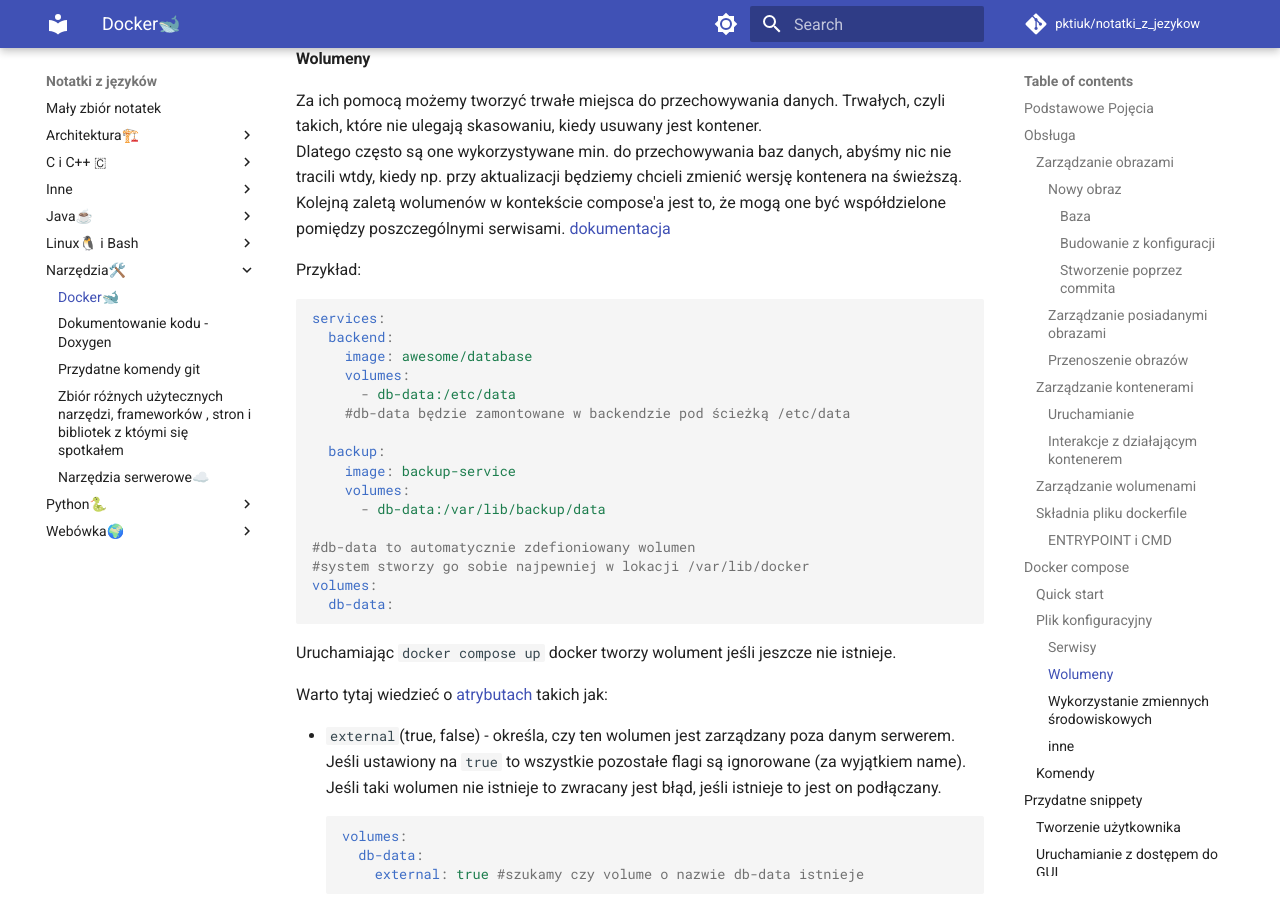
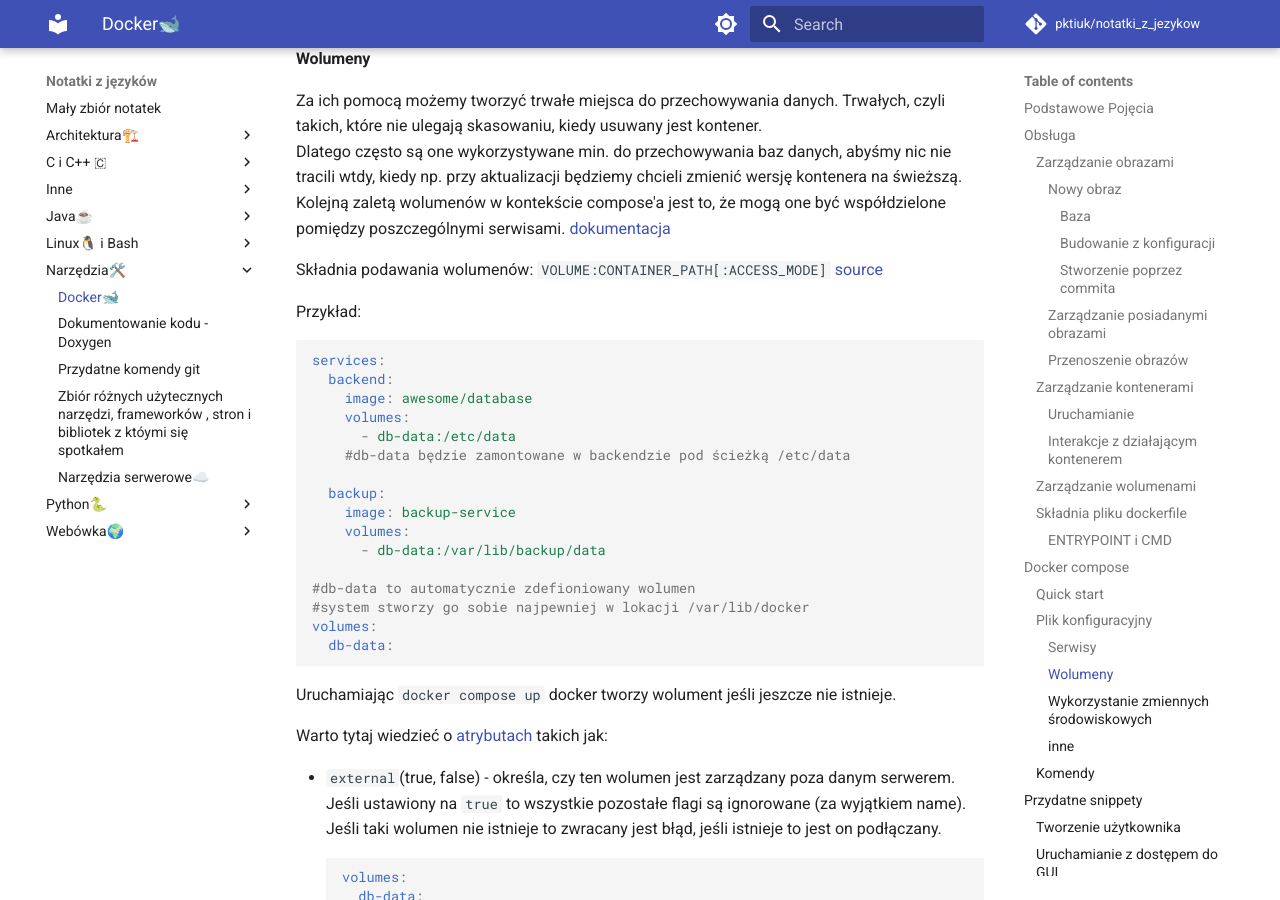
Before and after one commit to pktiuk/notatki_z_jezykow, an MkDocs documentation site: the page built from docs/Narzędzia🛠️/docker.md, in a window 1280 px wide and 900 px high, scrolled down 10242 px. Built offline with MkDocs 1.6.1 and Material for MkDocs 9.7.7, drawn with Linux system fonts in a browser that asks for light colours; comment, search, counter and statistics services are not loaded.

Commit message:
Składnia dla wolumenów

````diff
--- a/docs/Narzędzia🛠️/docker.md
+++ b/docs/Narzędzia🛠️/docker.md
@@ -433,6 +433,8 @@
 Dlatego często są one wykorzystywane min. do przechowywania baz danych, abyśmy nic nie tracili wtdy, kiedy np. przy aktualizacji będziemy chcieli zmienić wersję kontenera na świeższą.
 Kolejną zaletą wolumenów w kontekście compose'a jest to, że mogą one być współdzielone pomiędzy poszczególnymi serwisami. [dokumentacja](https://docs.docker.com/compose/compose-file/07-volumes/)
 
+Składnia podawania wolumenów: `VOLUME:CONTAINER_PATH[:ACCESS_MODE]` [source](https://docs.docker.com/reference/compose-file/services/#short-syntax-5)
+
 Przykład:
 
 ```yaml
````
